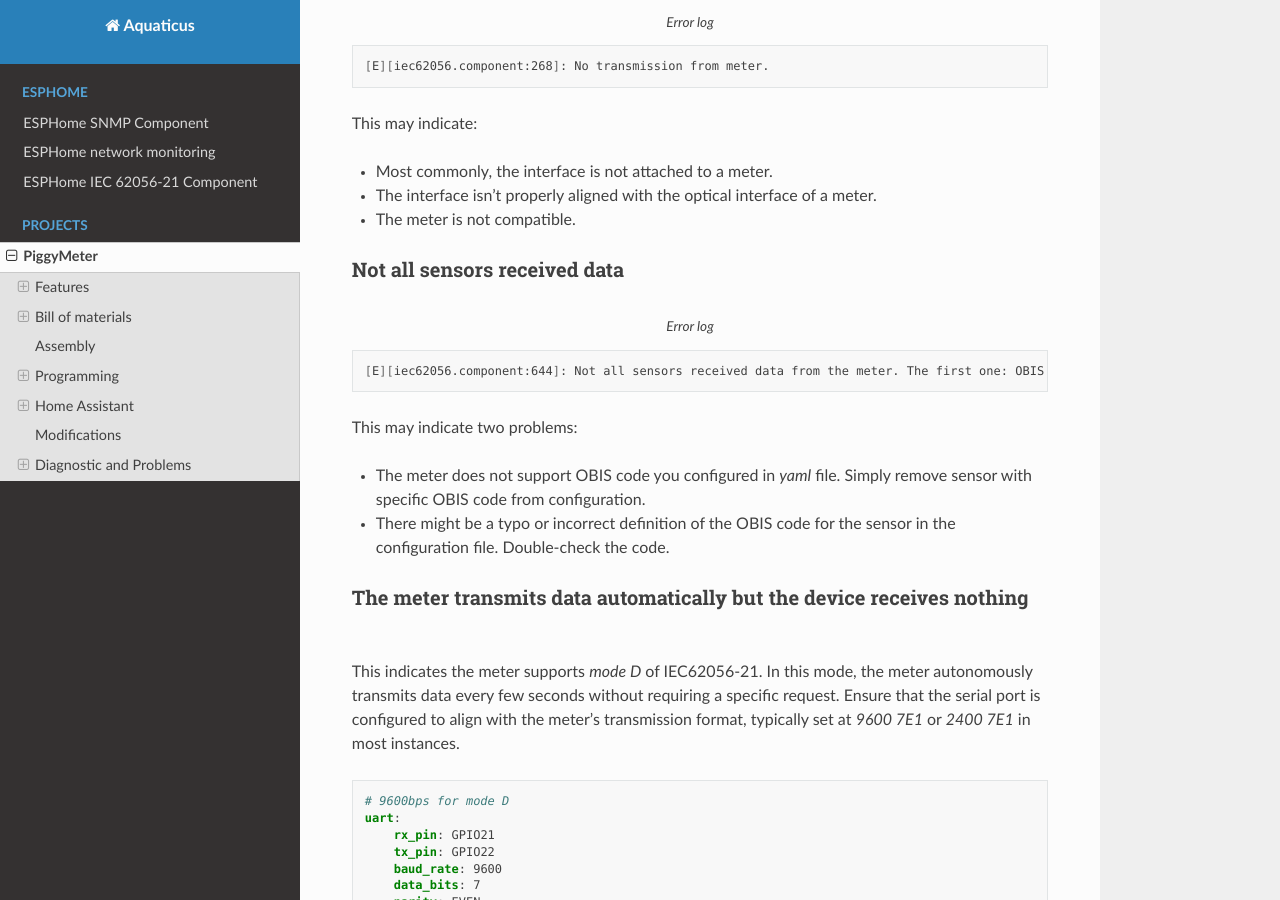
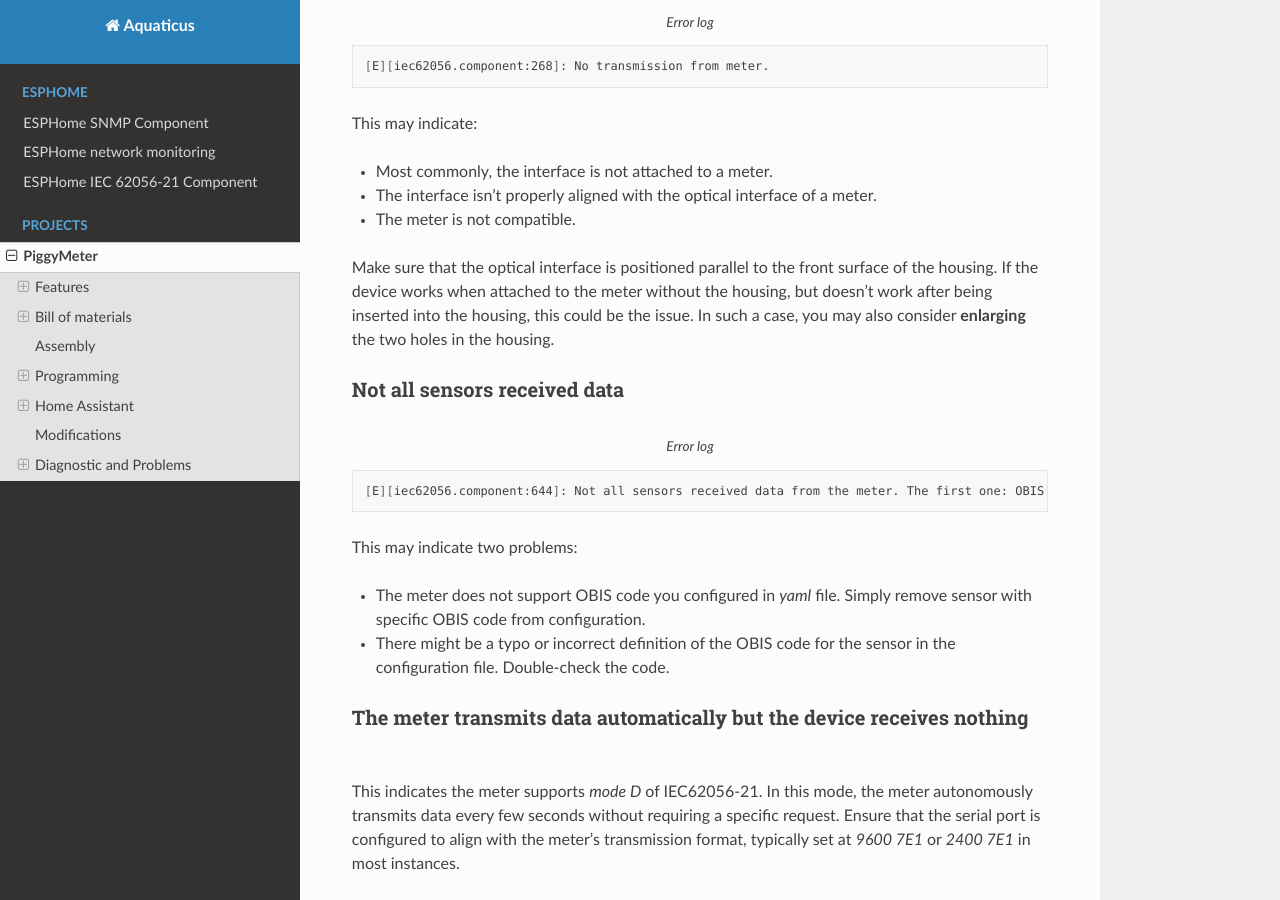
Before and after one commit to aquaticus/aquaticus.github.io, a Sphinx documentation site: the page built from doc/meter.rst, in a window 1280 px wide and 900 px high, scrolled down 8779 px. Built offline with Sphinx 7.4.7 and the Read the Docs theme 2.0.0, drawn with Linux system fonts in a browser that asks for light colours.

Commit message:
Updated 'No transmission from meter'

```diff
--- a/doc/meter.rst
+++ b/doc/meter.rst
@@ -373,6 +373,11 @@ This may indicate:
 * The interface isn't properly aligned with the optical interface of a meter.
 * The meter is not compatible.
 
+Make sure that the optical interface is positioned parallel to the front surface
+of the housing. If the device works when attached to the meter without the housing,
+but doesn't work after being inserted into the housing, this could be the issue.
+In such a case, you may also consider **enlarging** the two holes in the housing.
+
 Not all sensors received data
 -----------------------------
 
```
